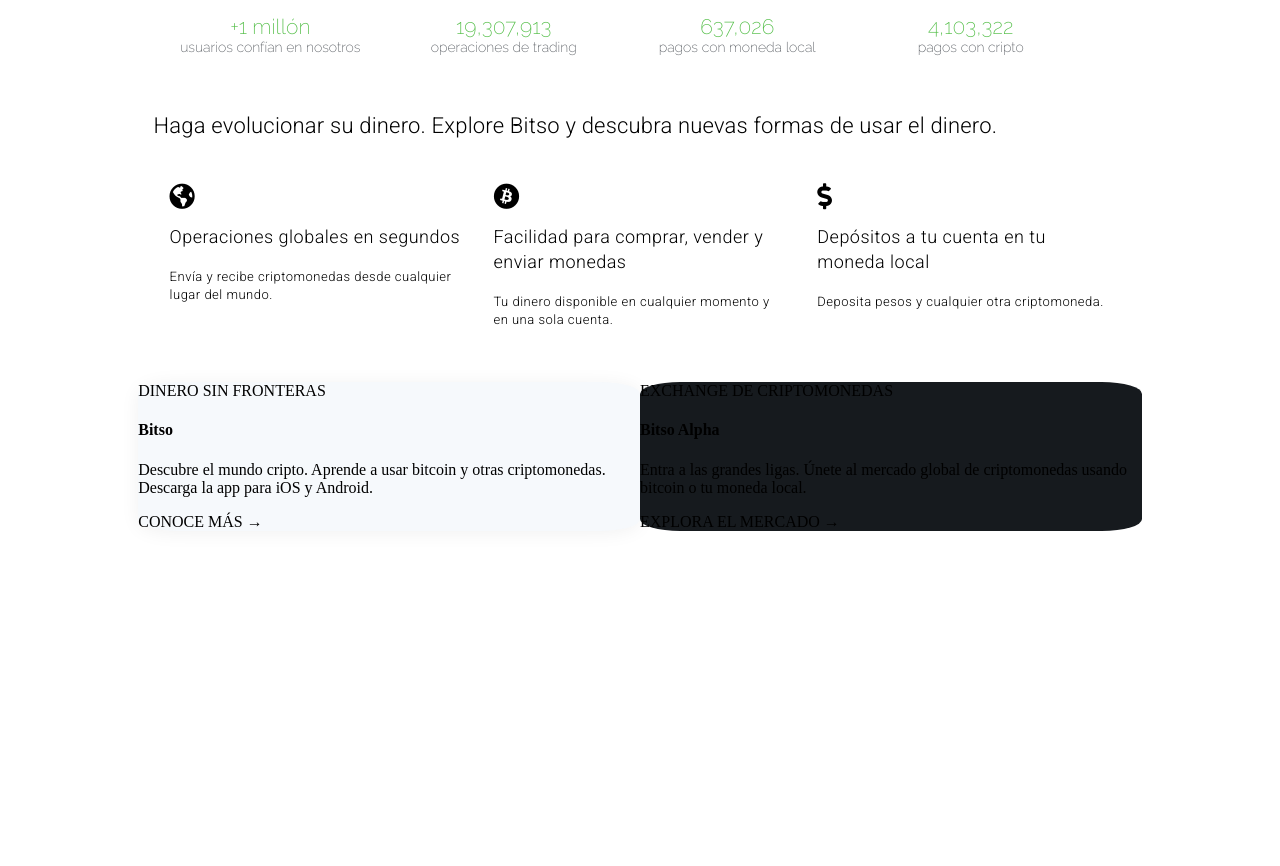
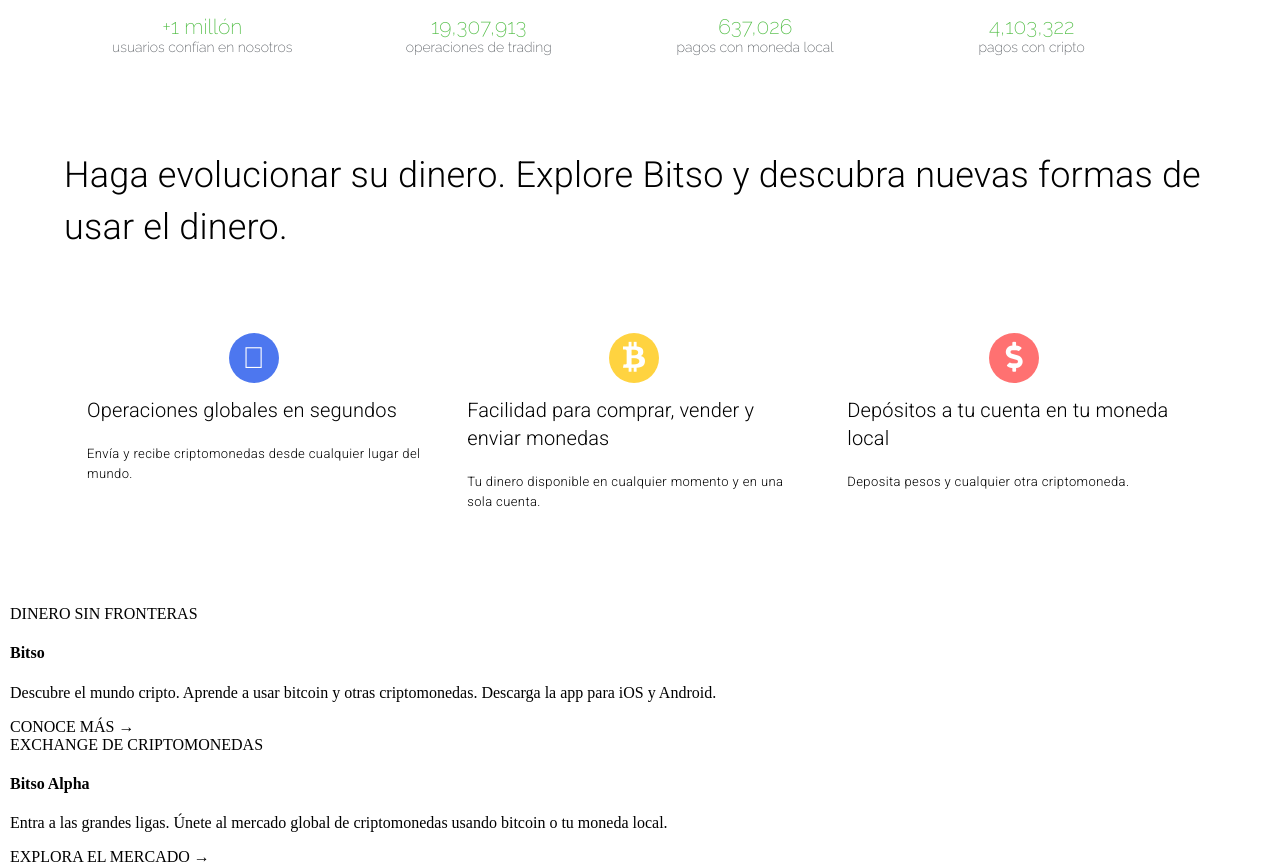
Before and after one commit to Jmav28/Bitso, a plain HTML site: page index.html in a window 1280 px wide. Before the commit the page ends 800 px from the top, so only its background shows below. Drawn offline with Linux system fonts and the light colour scheme.

Commit message:
correc general hasta info2cards

```diff
--- a/index.html
+++ b/index.html
@@ -14,7 +14,7 @@
 </head>
 
 <body>
-    <div class="info-cards-div container">
+    <div class="info-cards-div-wrapper container">
         <section class="info-cards-div_content">
             <p>
                 <span class="text-succes">+1 millón</span> <br>
@@ -46,23 +46,29 @@
         <h3 class="heady_3 container">Haga evolucionar su dinero. Explore Bitso y descubra nuevas formas de usar el dinero.</h3>
     </section>
 
-    <div class="info2-cards-div container">
+    <div class="info2-cards-div-wrapper container">
         <section class="info2-cards-div-content">
-            <i class="fas fa-globe-americas fa-2x"></i> <br>
+            <div class="icon-wrap1">
+                <i class="fal fa-globe-americas"></i>
+            </div>
             <p>
                 <span class="text-info2">Operaciones globales en segundos</span> <br><br>
                 Envía y recibe criptomonedas desde cualquier lugar del mundo.
             </p>
         </section>
         <section class="info2-cards-div-content">
-            <i class="fab fa-bitcoin fa-2x"></i> <br>
+            <div class="icon-wrap2">
+                <i class="fab fa-btc"></i>
+            </div>
             <p>
                 <span class="text-info2">Facilidad para comprar, vender y enviar monedas</span> <br><br>
                 Tu dinero disponible en cualquier momento y en una sola cuenta.
             </p>
         </section>
         <section class= "info2-cards-div-content">
-            <i class="fas fa-dollar-sign fa-2x"></i> <br>
+            <div class="icon-wrap3">
+                <i class="fas fa-dollar-sign"></i>
+            </div>
             <p>
                 <span class="text-info2">Depósitos a tu cuenta en tu moneda local</span> <br><br>
                 Deposita pesos y cualquier otra criptomoneda.
--- a/public/index.css
+++ b/public/index.css
@@ -5,13 +5,13 @@ body{
 }
 
 .container {
-    margin: 0 12%;
+    padding: 0 64px;
 }
 .container2 {
-    margin: 0 10%;
+    padding: 0 10px;
 }
 
-.info-cards-div {
+.info-cards-div-wrapper {
     display: flex;
     flex-flow: wrap;
     font-family: 'raleway';
@@ -25,76 +25,88 @@ body{
 
 .heady_3 {
     font-family: 'roboto', sans-serif;
-    font-size: 22px;
+    text-align: left;
+    font-size: 36px;
     font-weight: 300;
     letter-spacing: .2px;
-    margin-top: 40px;
-    margin-bottom: 40px;
-    line-height: 1.55;
+    margin: 80px 0;
+    line-height: 52px;
 }
 
-.info2-cards-div {
+.info2-cards-div-wrapper {
     display: flex;
     flex-flow: wrap;
-    margin-bottom: 40px;
+    margin-bottom: 80px;
+    align-items: left;
+}
+
+.icon-wrap1 {
+    margin: 0 auto;
+    width: 50px;
+    height: 50px;
+    background-color: #4d77ef;
+    border-radius: 50px;
+    text-align: center;
+}
+
+.icon-wrap2 {
+    margin: 0 auto;
+    width: 50px;
+    height: 50px;
+    background-color: #ffd340;
+    border-radius: 50px;
+    text-align: center;
+}
+
+.icon-wrap3 {
+    margin: 0 auto;
+    width: 50px;
+    height: 50px;
+    background-color: #ff7171;
+    border-radius: 50px;
+    text-align: center;
+}
+
+.icon-wrap1 i, .icon-wrap2 i, .icon-wrap3 i {
+    color: #ffffff;
+    font-size: 230%;
+    text-align: center;
+    padding-top: 10px;
+}
+
+.info2-cards-div-content p {
+  font-size: 13px;
+  font-weight: 300;
+  line-height: 20px;
+  letter-spacing: 0.4px;
 }
 
 .text-info2 {
-    font-size: 18px;
-}
-.apps-show-div {
-    display: flex;
-    flex-flow: wrap;
+    font-size: 20px;
+    font-weight: normal;
+    line-height: 1.4;
+    letter-spacing: 0.15px;
 }
 
-.apps-show-div-content1 {
-    background-color: #f6f9fc;
-    box-shadow: rgb(0 0 0 / 6%) 0px 2px 19px 0px;
-    border-radius: 8%;
-    margin-left: 1%;
-}
-
-.apps-show-div-content2 {
-    background-color: #161a1e;
-    border-radius: 8%;
-    margin-right: 1%;
-}
-
-.header-apps-show-div {
-
-}
-
-.name-apps-show-div {
-
-}
-
-.text-apps-show-div {
-
-
-}
-
-.coment-apps-show-div {
-
-}
 
 @media screen and (min-width: 320px){
+
     .info-cards-div_content{
         width: 50%;
     }
+
     .text-succes{
         color: #4ebc42;
         font-size: 21px;
     }
+
     .info2-cards-div-content {
         font-family: 'Roboto', sans-serif;
         width: 100%;
         font-size: 13px;
         line-height: 1.4;
         letter-spacing: 0.5px;
-        padding: 0 16px;
-    }
-    .apps-show-div-content1, .apps-show-div-content2{
-        width: 100%;
+        padding: 0 2%;
     }
 }
 
@@ -103,10 +115,8 @@ body{
         width: 24%;
         text-align: center;
     }
+
     .info2-cards-div-content {
-        width: 30%;
-    }
-    .apps-show-div-content1, .apps-show-div-content2 {
-        width: 49%;
+        width: 29%;
     }
 }
```
